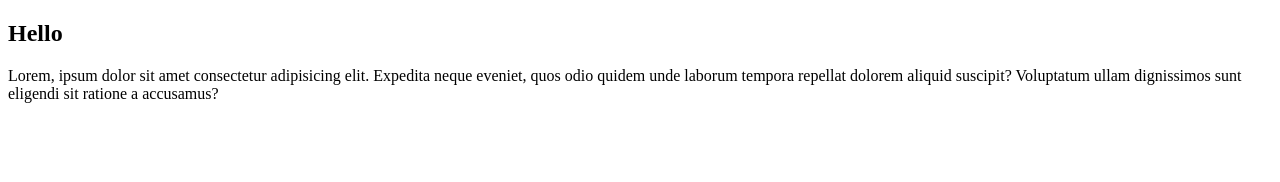
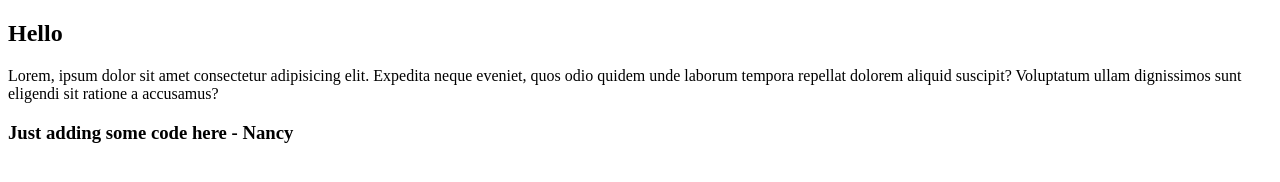
Before and after one commit to corejola/Test-Repo, a plain HTML site: page index.html in a window 1280 px wide. Drawn offline with nearby package versions, Linux system fonts and the light colour scheme.

Commit message:
adding code for workflow simulation

```diff
--- a/index.html
+++ b/index.html
@@ -23,6 +23,8 @@
         tempora repellat dolorem aliquid suscipit? Voluptatum ullam dignissimos sunt eligendi sit ratione a accusamus?
     </p>
 
+    <h3>Just adding some code here - Nancy</h3>
+
     <!-- Script -->
     <script src="assets/js/app.js"></script>
 </body>
```
